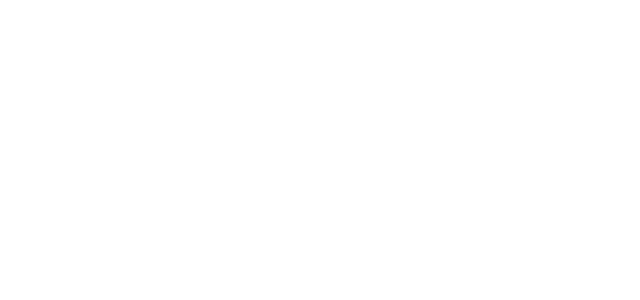
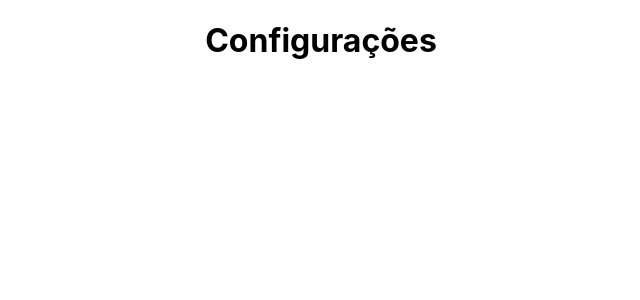
Before and after one commit to victorjunior95/sd-08-project-trivia-react-redux, a React (Create React App) app: page /set in a window 1280 px wide. Shown: the top 300 px of the page, without its empty margins (319-959 px from the left). Built offline with nearby package versions, Linux system fonts and the light colour scheme.

Commit message:
main-group-24-Req3

```diff
--- a/src/App.js
+++ b/src/App.js
@@ -3,6 +3,7 @@ import './App.css';
 import { Switch, Route } from 'react-router-dom';
 import Home from './pages/Home';
 import Jogo from './pages/Jogo';
+import Set from './pages/Set';
 
 export default function App() {
   return (
@@ -10,6 +11,7 @@ export default function App() {
       <Switch>
         <Route path="/jogo" render={ (props) => <Jogo { ...props } /> } />
         <Route exact path="/" render={ (props) => <Home { ...props } /> } />
+        <Route path="/set" render={ (props) => <Set { ...props } /> } />
       </Switch>
     </div>
   );
--- /dev/null
+++ b/src/components/BtnSet.js
@@ -0,0 +1,18 @@
+import React from 'react';
+import { Link } from 'react-router-dom';
+
+class BtnSet extends React.Component {
+  render() {
+    return (
+      <div>
+        <Link to="/Set">
+          <button data-testid="btn-settings" type="button">
+            Configurações
+          </button>
+        </Link>
+      </div>
+    );
+  }
+}
+
+export default BtnSet;
--- a/src/components/FormLogin.js
+++ b/src/components/FormLogin.js
@@ -4,6 +4,7 @@ import { connect } from 'react-redux';
 import PropTypes from 'prop-types';
 import { user } from '../redux/actions/userAction';
 import { getToken, getAnswers } from '../services';
+import BtnSet from './BtnSet';
 
 const FormLogin = (props) => {
   const [token, setToken] = useState(null);
@@ -68,6 +69,7 @@ const FormLogin = (props) => {
           </button>
         </Link>
       </form>
+      <BtnSet />
     </div>
   );
 };
--- /dev/null
+++ b/src/pages/Set/index.js
@@ -0,0 +1,13 @@
+import React from 'react';
+
+class Set extends React.Component {
+  render() {
+    return (
+      <div>
+        <h1>Configurações</h1>
+      </div>
+    );
+  }
+}
+
+export default Set;
```
Also changed, not shown: 1 other file (tests, documents, lock files or other folders).
